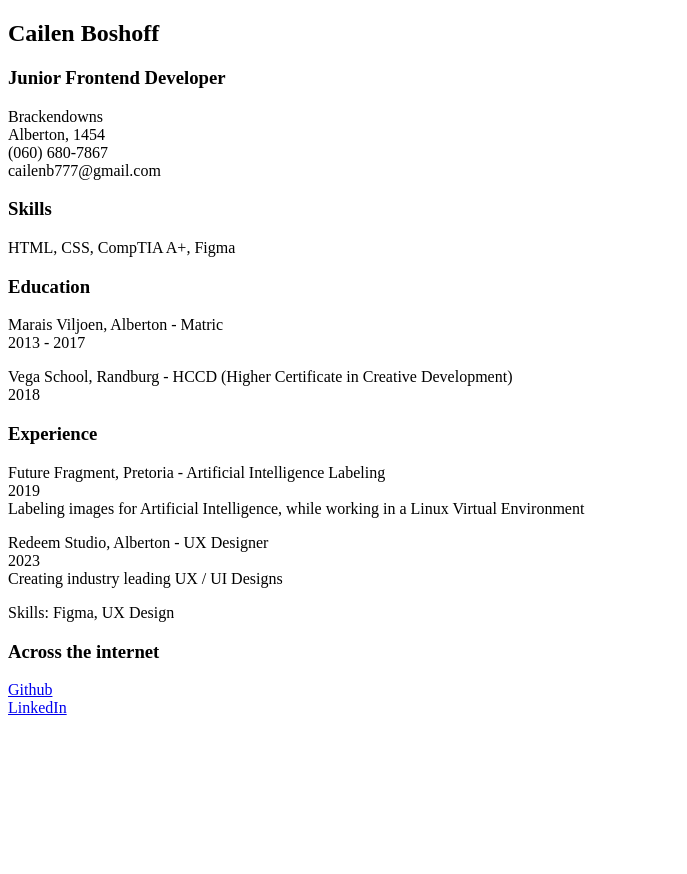
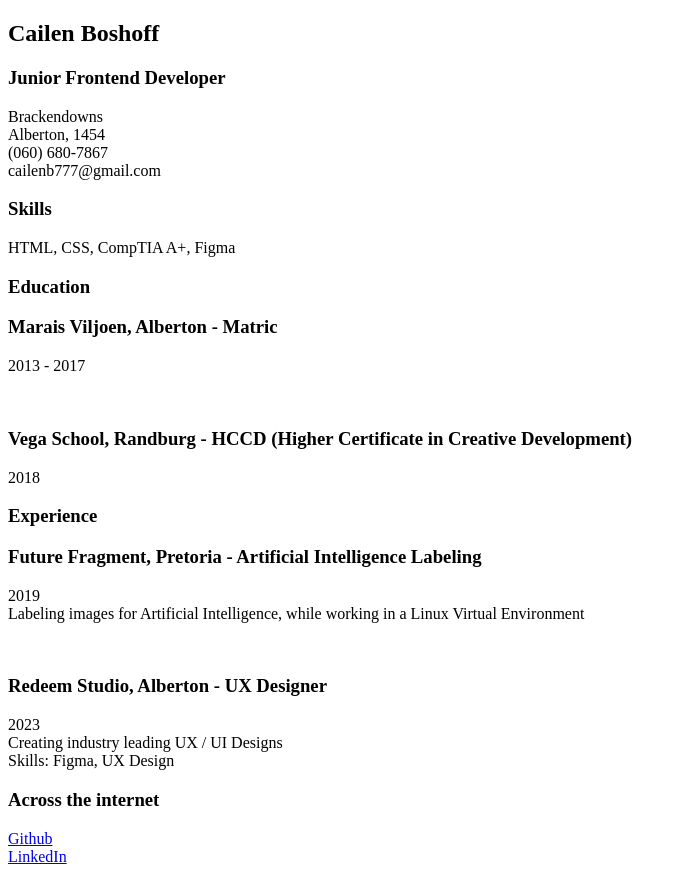
Before and after one commit to CALBIX/Exercises, a plain HTML site: page Frontend-Development/1. Single-Page-CV/index.html in a window 1280 px wide. Shown: the whole page, without its empty margins (0-687 px from the left). Before the commit the page ends 800 px from the top, so only its background shows below. Drawn offline with Linux system fonts and the light colour scheme.

Commit message:
Fixed formatting

```diff
--- a/Frontend-Development/1. Single-Page-CV/index.html
+++ b/Frontend-Development/1. Single-Page-CV/index.html
@@ -44,31 +44,31 @@
 
       <section>
         <h3>Education</h3>
-        <p>
-          Marais Viljoen, Alberton - Matric <br />
-          2013 - 2017
-        </p>
-        <p>
+        <h3>Marais Viljoen, Alberton - Matric</h3>
+        <p>2013 - 2017</p>
+        <br />
+        <h3>
           Vega School, Randburg - HCCD (Higher Certificate in Creative
-          Development) <br />
-          2018
-        </p>
+          Development)
+        </h3>
+        <p>2018</p>
       </section>
 
       <section>
         <h3>Experience</h3>
+        <h3>Future Fragment, Pretoria - Artificial Intelligence Labeling</h3>
         <p>
-          Future Fragment, Pretoria - Artificial Intelligence Labeling<br />
           2019 <br />
           Labeling images for Artificial Intelligence, while working in a Linux
           Virtual Environment
         </p>
+        <br />
+        <h3>Redeem Studio, Alberton - UX Designer</h3>
         <p>
-          Redeem Studio, Alberton - UX Designer <br />
           2023 <br />
-          Creating industry leading UX / UI Designs
+          Creating industry leading UX / UI Designs <br />
+          Skills: Figma, UX Design
         </p>
-        <p>Skills: Figma, UX Design</p>
       </section>
       <section>
         <h3>Across the internet</h3>
```
